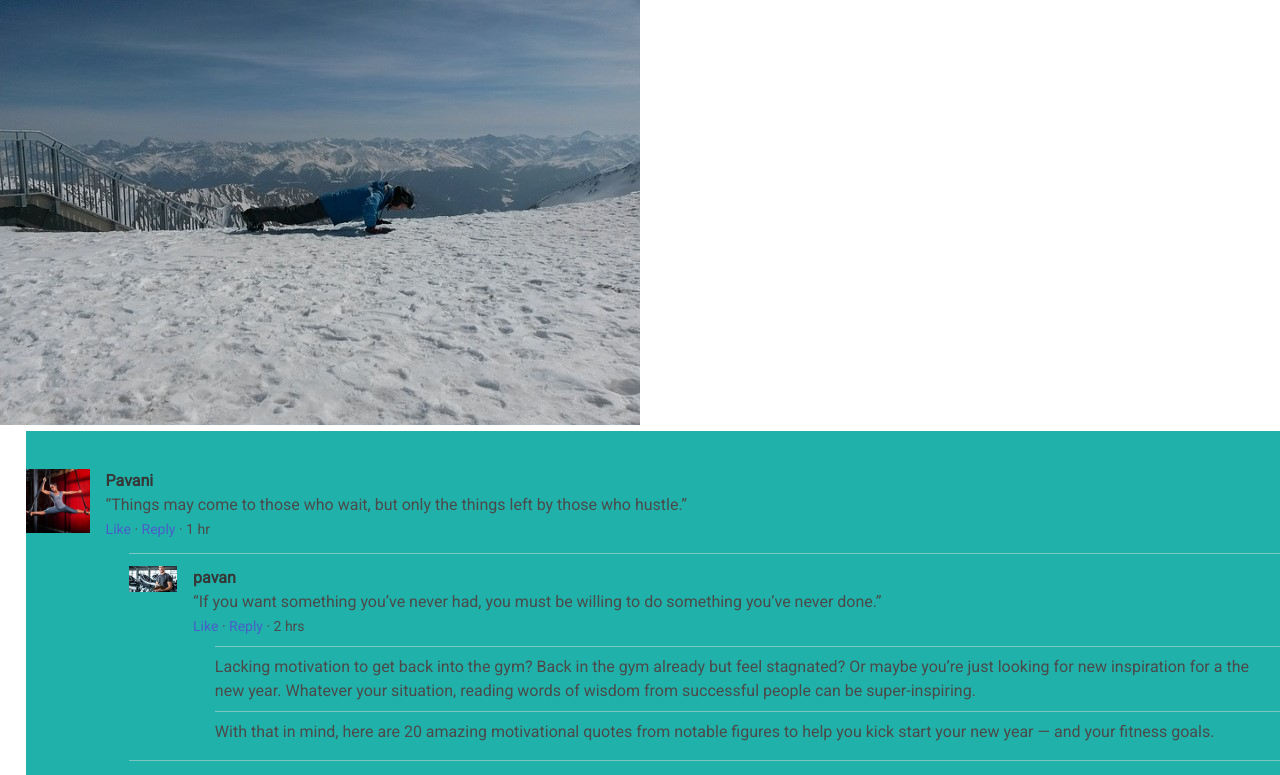
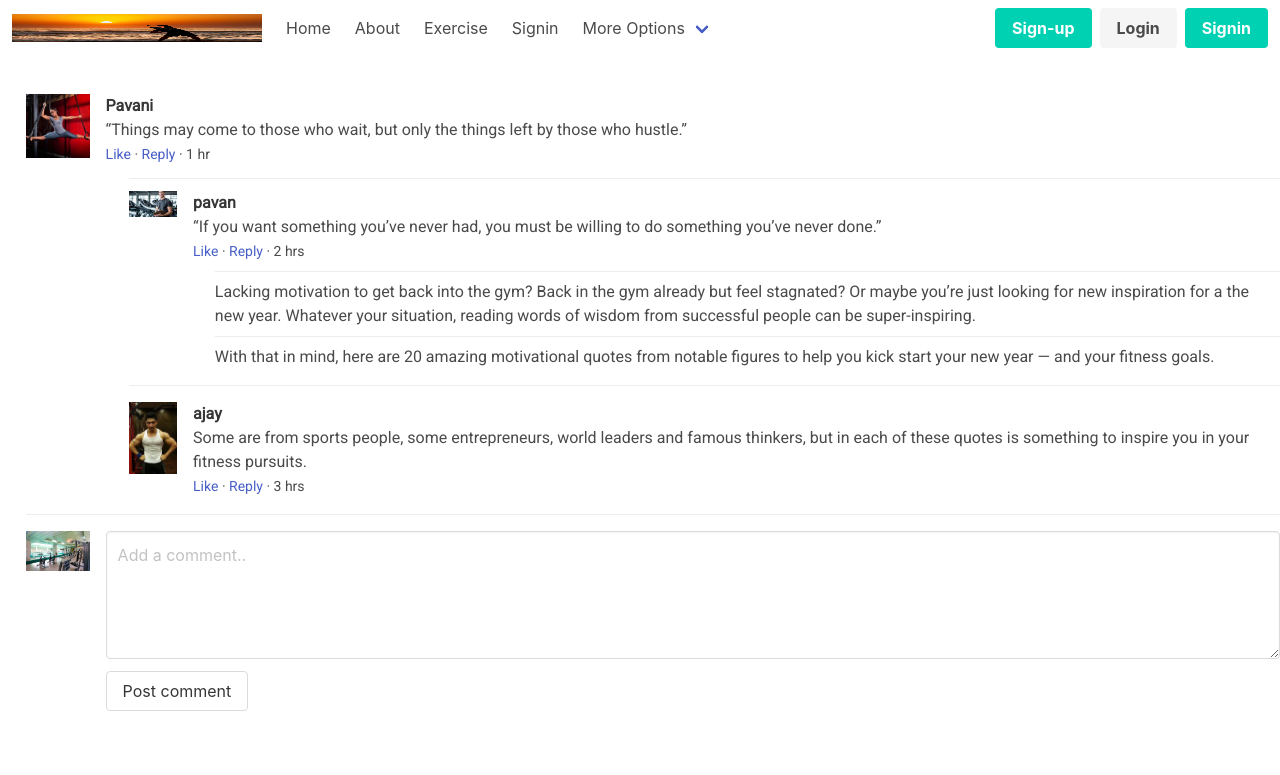
Before and after one commit to gorlagup1/fitness-tracker, a Vue app in the folder client/: page /LoginPage in a window 1280 px wide. Shown: the top 775 px of the page. Built offline with nearby package versions, Linux system fonts and the light colour scheme.

Commit message:
--- Auto-Git Commit ---

```diff
--- a/client/src/components/HelloWorld.vue
+++ b/client/src/components/HelloWorld.vue
@@ -1,99 +1,71 @@
+<template>
+<nav class="navbar" role="navigation" aria-label="main navigation">
+  <div class="navbar-brand">
+    <a class="navbar-item">
+       <img src="../assets/exercise.jpg" width="250" height="190" display:none>
+    </a>
 
-       <template>
-  <div class="hello">
-    <h1 class="venu">{{ msg }}</h1>
-    <p>
-      Naredlav1 is designed to help you learn more so you can achieve more.<br />
-       It goes beyond tracking steps and calories to offer actionable insights on everything from your running style to your heart rate
-    </p>
-    <h3>A Design by Venu naredla</h3>
-        <ul>
-      <li>
-        <a
-          href="https://mail.google.com/"
-          target="_blank"
-          rel="noopener"
-          > <i class="fa fa-envelope"></i>&nbsp;Mail</a
-        >
-      </li>
-      <li>
-        <a
-          href="https://github.com/gorlagup1/PROJECT"
-          target="_blank"
-          rel="noopener"
-          > <i class="fab fa-github"></i>&nbsp;GitHub</a
-        >
-      </li>
-      <li>
-        <a
-          href="https://github.com/gorlagup1/fitness-tracker/blob/master/client/src/views/Contact%20Me.vue"
-          target="_blank"
-          rel="noopener"
-          ><i class="fa fa-address-book"></i>&nbsp;Contact</a
-        >
-      </li>
-      <li>
-        <a
-          href="https://github.com/gorlagup1/fitness-tracker/blob/master/client/src/views/Exercise.vue/"
-          target="_blank"
-          rel="noopener"
-          ><i class="fa fa-globe"></i>&nbsp;Exercise</a
-        >
-      </li>
-    </ul>
+    <a :class="{ 'is-active':isOpen }" @click="isOpen = !isOpen" role="button" class="navbar-burger burger" aria-label="menu" aria-expanded="false" >
+      <span aria-hidden="true"></span>
+      <span aria-hidden="true"></span>
+      <span aria-hidden="true"></span>
+    </a>
   </div>
+
+  <div :class="{ 'is-active':isOpen }" class="navbar-menu">
+    <div class="navbar-start">
+
+
+      <router-link to="/" class="navbar-item" active-class="is-current" exact>Home</router-link>
+      <router-link to="/about" class="navbar-item" active-class="is-current">About</router-link>
+      <router-link to="/exercise" class="navbar-item" active-class="is-current">Exercise</router-link>
+      <router-link to="/Signin" class="navbar-item" active-class="is-current">Signin</router-link>
+
+
+      <div class="navbar-item has-dropdown is-hoverable">
+        <a class="navbar-link">
+          More Options
+        </a>
+
+        <div class="navbar-dropdown">
+          <router-link to="/Contact Me" class="navbar-item" active-class="is-current" exact>Contact Me</router-link>
+          <router-link to="/Login" class="navbar-item" active-class="is-current" exact>Login</router-link>
+          <router-link to="/Sign-Up" class="navbar-item" active-class="is-current" exact>Sign-Up</router-link>
+
+        </div>
+      </div>
+    </div>
+
+    <div class="navbar-end">
+      <div class="navbar-item">
+        <div class="buttons">
+          <a class="button is-primary" href="/Sign-Up">
+            <strong>Sign-up</strong>
+          </a>
+          <a class="button is-light" href="/Login">
+           <strong> Login </strong>
+          </a>
+          <a class="button is-primary" href="/Signin">
+          <strong>Signin</strong>
+          </a>
+        </div>
+      </div>
+    </div>
+  </div>
+</nav>
 </template>
 
-<script >
+<script>
 export default {
-  name: "HelloWorld",
-  props: {
-    msg: String
-  }
-};
+  data: ()=>({
+    isOpen: false
+  })
+}
 </script>
 
-<!-- Add "scoped" attribute to limit CSS to this component only -->
-<style scoped lang="scss">
-h3 {
-  margin: 40px 0 0;
-  position: fixed;
-  top: 66%;
-  left: 46%;
-  font-size: 16px;
-}
-ul {
-  list-style-type: none;
-  padding: 0;
-  position: fixed;
-  top:75%;
-  left:40%
-}
-li {
-  display: inline-block;
-  margin: 0 15px;
-}
-a {
-  position: relative;
-  text-decoration: none;
-  color:rgb(255, 255, 255);
-  right: 11%;
-  font-size: 16px;
-}
-hello{
-  position:absolute;
-  top: 60%;
-}
-p{
-  position: fixed;
-  top: 55%;
-  font-size: 17px;
-  left: 23%;
-}
-.venu{
-   position: fixed;
-  top: 46%;
-  font-size: 38px;
-  left: 28%;
-}
+<style>
+  .is-current {
+    font-weight: bold;
+    color: blueviolet
+  }
 </style>
--- a/client/src/views/Home.vue
+++ b/client/src/views/Home.vue
@@ -1,6 +1,6 @@
 <template>
   <div class="home">
-    <img alt="Fitness App Logo" src="../assets/logo1.png" height="120" width="90">
+    <img alt="Fitness App Logo" src="../assets/logo1.png" height="120" width="100">
     <h1 class="title is-1">Welcome to Simple Fitness-Tracker App</h1>
     <HelloWorld msg="Balenced mind in the  balenced body?"/>
   </div>
@@ -16,12 +16,3 @@ export default {
   }
 }
 </script>
-
-<style>
-.home{
-  background-image: url("../assets/pushups.jpg");
-   height:210px;
-   weight:300px;
-   background:cover;
-}
-</style>
--- a/client/src/views/LoginPage.vue
+++ b/client/src/views/LoginPage.vue
@@ -1,6 +1,6 @@
 <template>
   <div id="app2">
-   <img src="../assets/pushups.jpg">
+
     <article class="media">
       <figure class="media-left">
         <p class="image is-64x64">
@@ -109,7 +109,7 @@ article {
   padding-right: 2%;
   padding-top: 3%;
   left: 2%;
-  background-color: lightseagreen;
+  background-color: white;
   background: cover;
 }
 </style>
```
